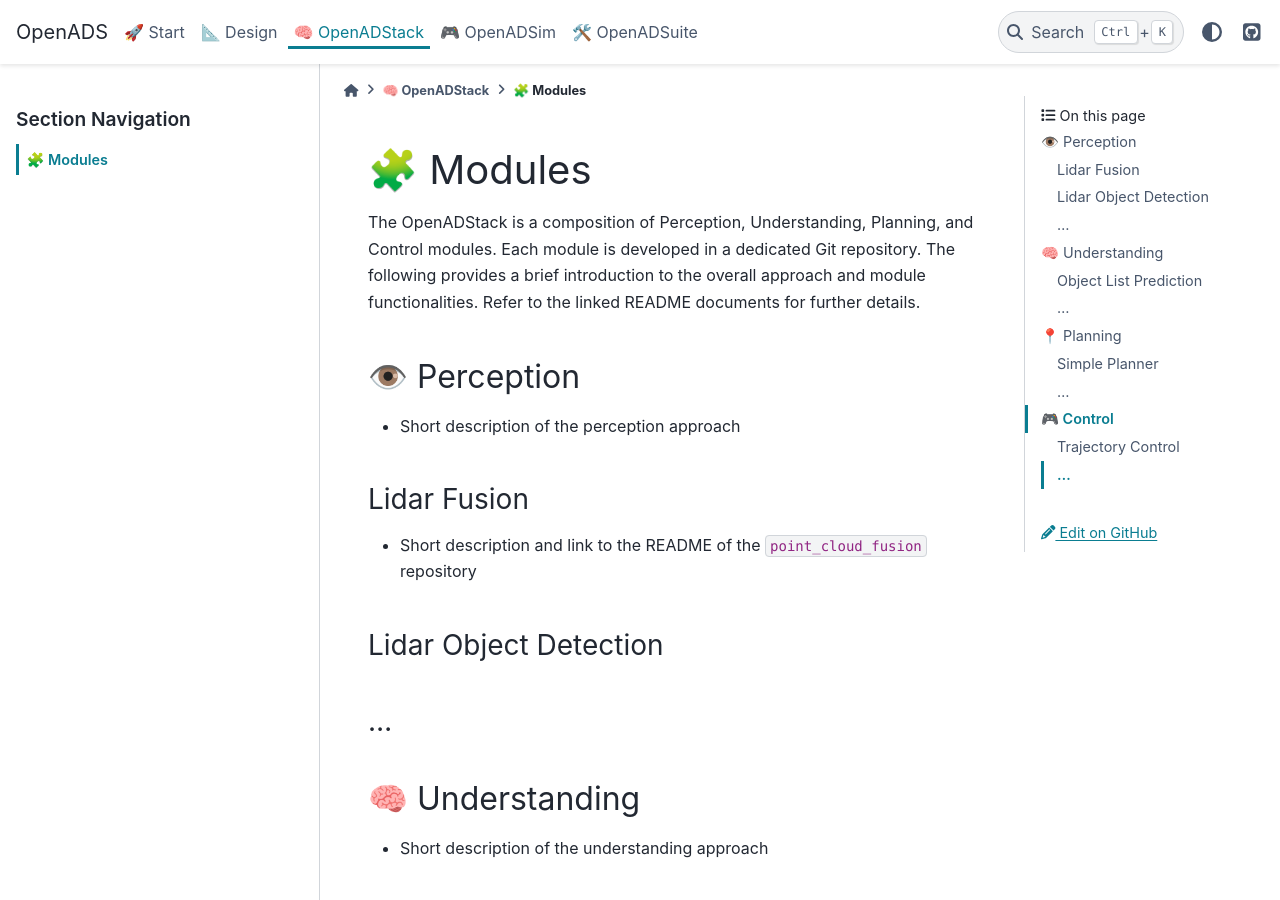
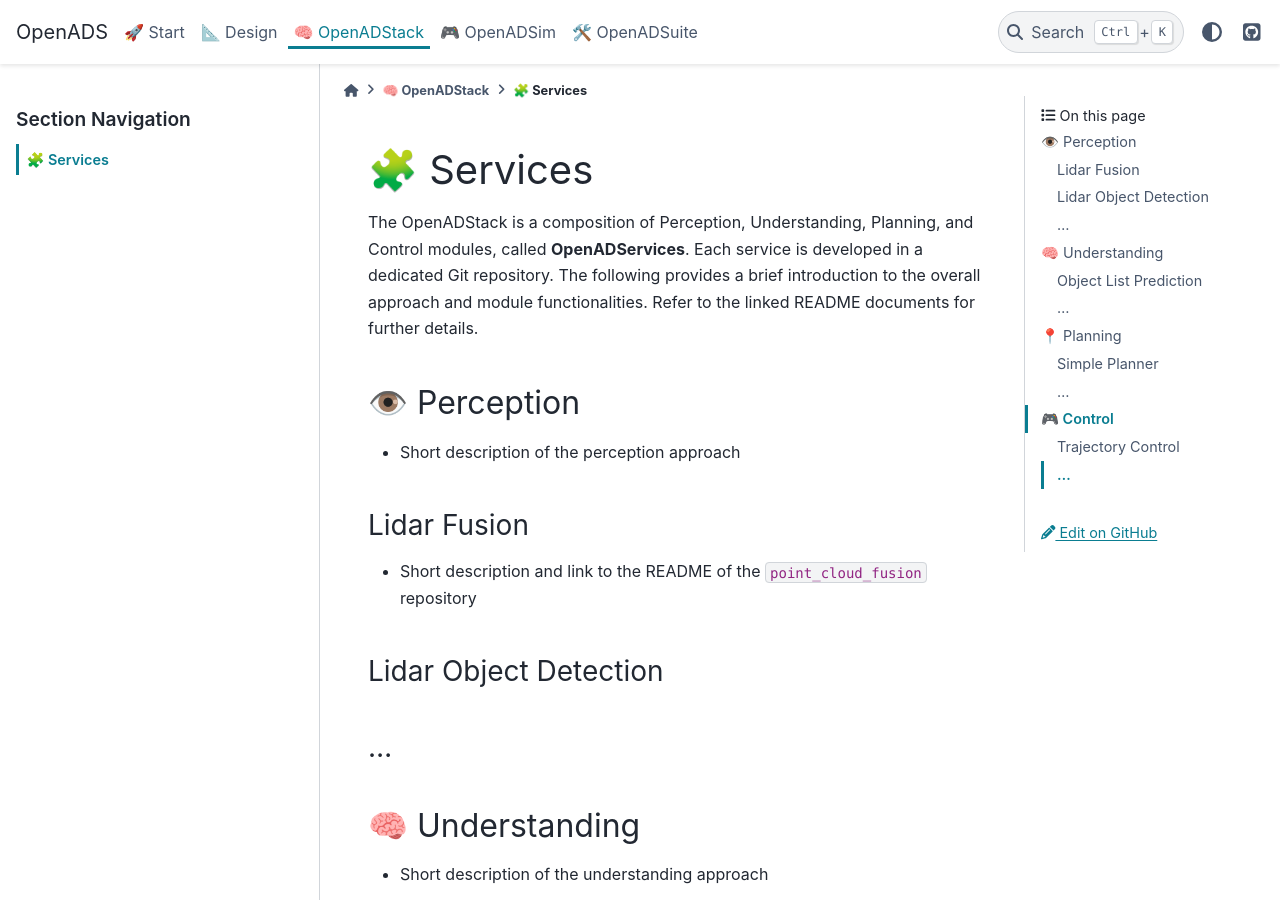
Before and after one commit to openads-project/openads-project.github.io, a Sphinx documentation site: the page built from docs/openadstack/services.md, in a window 1280 px wide and 900 px high. Built offline with Sphinx 7.4.7 and the PyData theme 0.15.4, drawn with Linux system fonts in a browser that asks for light colours.

Commit message:
rename to services

```diff
--- a/docs/openadstack/services.md
+++ b/docs/openadstack/services.md
@@ -1,6 +1,6 @@
-# 🧩 Modules
+# 🧩 Services
 
-The OpenADStack is a composition of Perception, Understanding, Planning, and Control modules. Each module is developed in a dedicated Git repository. The following provides a brief introduction to the overall approach and module functionalities. Refer to the linked README documents for further details.
+The OpenADStack is a composition of Perception, Understanding, Planning, and Control modules, called **OpenADServices**. Each service is developed in a dedicated Git repository. The following provides a brief introduction to the overall approach and module functionalities. Refer to the linked README documents for further details.
 
 ## 👁️ Perception
 
```
